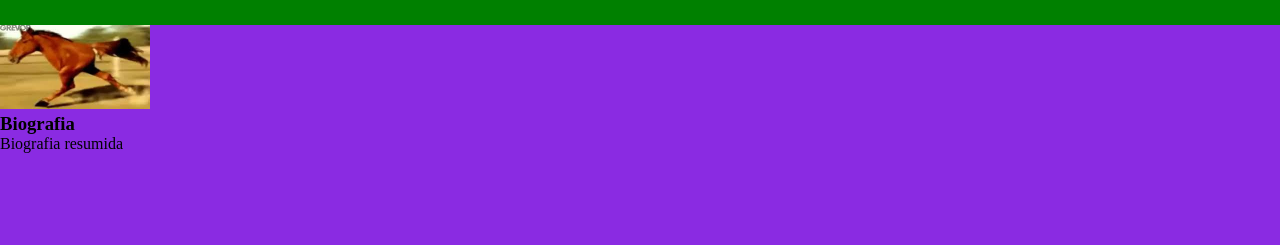
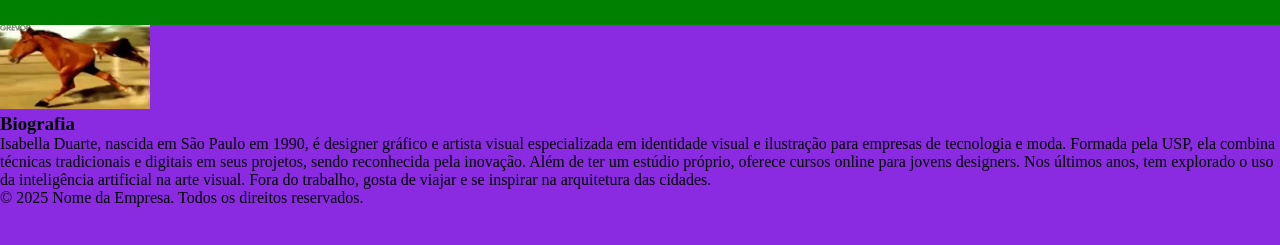
Before and after one commit to gus15blz/Gustavo-e-Andryl, a plain HTML site: page Gustavo e andryl/index.html in a window 1280 px wide. Shown: the part 95-340 px from the top of the page. Drawn offline with Linux system fonts and the light colour scheme.

Commit message:
Update index.html

```diff
--- a/Gustavo e andryl/index.html
+++ b/Gustavo e andryl/index.html
@@ -15,7 +15,13 @@
     <div class="ident">
         <img src="img/images.jpeg" width="150px" height="auto">
         <h3>Biografia</h3>
-        <p>Biografia resumida</p>
+        <p>Isabella Duarte, nascida em São Paulo em 1990, é designer gráfico e artista visual especializada em identidade visual e ilustração para empresas de tecnologia e moda. Formada pela USP, ela combina técnicas tradicionais e digitais em seus projetos, sendo reconhecida pela inovação. Além de ter um estúdio próprio, oferece cursos online para jovens designers. Nos últimos anos, tem explorado o uso da inteligência artificial na arte visual. Fora do trabalho, gosta de viajar e se inspirar na arquitetura das cidades.
+
+        </p>
     </div>
+
+    <footer class="rodameupe">
+        <p>© 2025 Nome da Empresa. Todos os direitos reservados.</p>
+    </footer>
 </body>
 </html>
```
